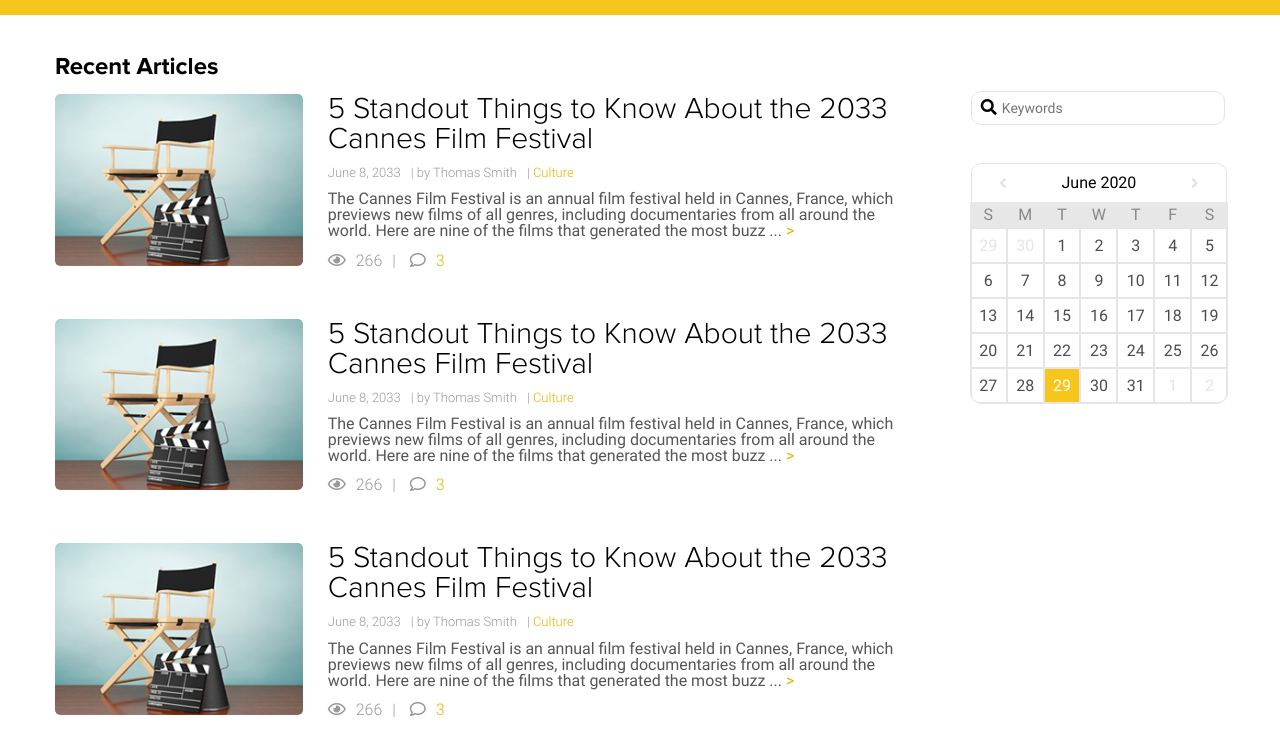
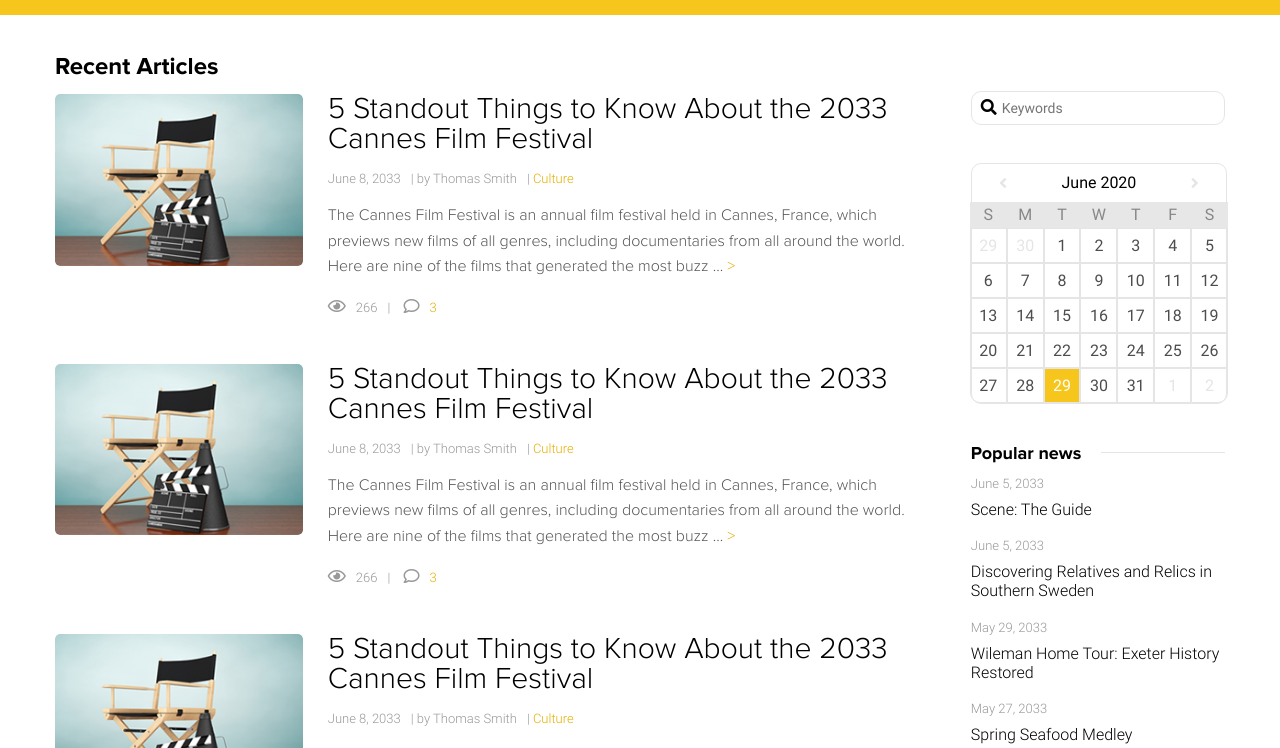
Before and after one commit to jo-dadic/gotham_practice_project, a plain HTML site: page index.html in a window 1280 px wide. Shown: the part 52-800 px from the top of the page. Drawn offline with Linux system fonts and the light colour scheme.

Commit message:
popular news added

```diff
--- a/css/style.css
+++ b/css/style.css
@@ -226,6 +226,10 @@ article {
   width: 30%;
 }
 
+.article-right .meta {
+  margin: 18px 0;
+}
+
 .article-left img {
   border-radius: 5px;
 }
@@ -276,8 +280,10 @@ article h3 {
 
 .description {
   color: #555;
-  font-family: Roboto;
+  font-family: Proxima;
+  font-weight: 300;
   font-size: 16px;
+  line-height: 1.6;
 }
 
 .description::after {
@@ -306,7 +312,9 @@ article h3 {
 .additional {
   color: #999;
   font-family: Roboto;
+  font-size: 13px;
   font-weight: 300;
+  margin-top: 18px;
 }
 
 .comments {
@@ -420,9 +428,40 @@ article h3 {
   color: #fff;
 }
 
+.popular-news h2 {
+  font-family: Proxima;
+  font-size: 18px;
+  font-weight: bold;
+  display: flex; /*ovdje dodano kako bi linija od ispod bila u ravnini sa naslovom*/
+  white-space: nowrap; /*naslov se ne wrapa na dva retka*/
+  align-items: center;
+}
+
+.popular-news h2::after {
+  content: ".";
+  font-size: 0;
+  display: block;
+  width: 100%;
+  height: 1px;
+  border-top: 1px solid #e5e5e5;
+  margin-left: 20px;
+}
+
+.popular-news article {
+  flex-direction: column;
+  margin-bottom: 20px;
+}
+
+.popular-news h3 {
+  font-size: 16px;
+  font-family: Roboto;
+  line-height: 1.2;
+  margin-top: 10px;
+}
+
 /*--------------FOOTER------------*/
 .page-footer {
-  margin: 100px 0;
+  margin: 100px 0 0;
 }
 
 /*zvjezdica određuje da se radi o specifično itemsima u wrapperu!*/
--- a/index.html
+++ b/index.html
@@ -209,6 +209,29 @@
               </table>
             </div>
           </div>
+          <div class="popular-news">
+            <h2>Popular news</h2>
+            <article>
+              <p class="date meta">June 5, 2033</p>
+              <h3>Scene: The Guide</h3>
+            </article>
+            <article>
+              <p class="date meta">June 5, 2033</p>
+              <h3>Discovering Relatives and Relics in Southern Sweden</h3>
+            </article>
+            <article>
+              <p class="date meta">May 29, 2033</p>
+              <h3>Wileman Home Tour: Exeter History Restored</h3>
+            </article>
+            <article>
+              <p class="date meta">May 27, 2033</p>
+              <h3>Spring Seafood Medley</h3>
+            </article>
+            <article>
+              <p class="date meta">May 19, 2033</p>
+              <h3>Easter Brunch with a Bite</h3>
+            </article>
+          </div>
         </aside>
       </div>
     </div>
```
